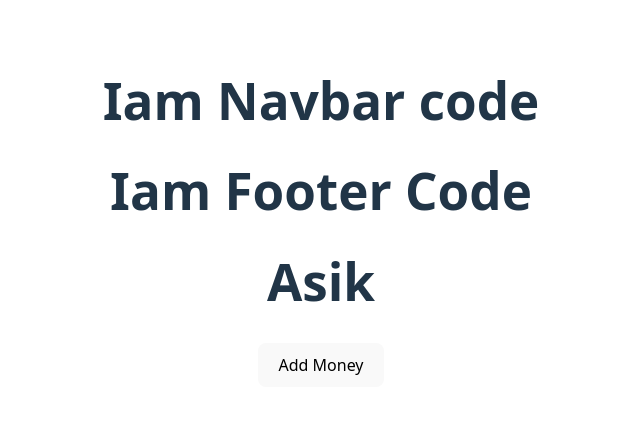
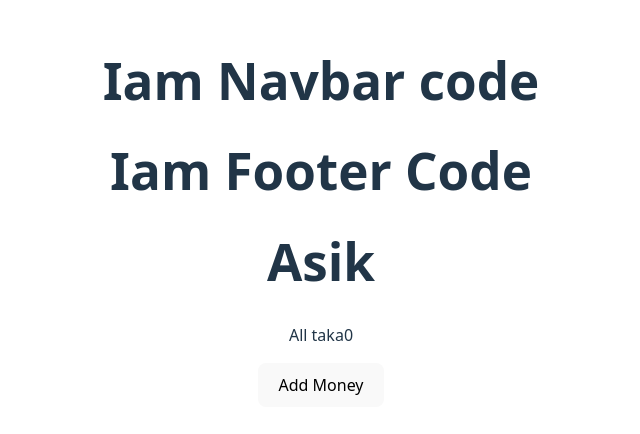
Before and after one commit to asik247/react-contex, a React (Vite) app: page / in a window 1280 px wide. Shown: the part 188-622 px from the top of the page, without its empty margins (319-959 px from the left). Built offline with nearby package versions, Linux system fonts and the light colour scheme.

Commit message:
anoter context example

```diff
--- a/src/Components/About.jsx
+++ b/src/Components/About.jsx
@@ -7,6 +7,7 @@ const About = () => {
     return (
         <div>
             <h1>{data}</h1>
+            <p>All taka{taka}</p>
              <button onClick={()=>setTaka(taka+100)}>Add Money</button>
 
         </div>
```
